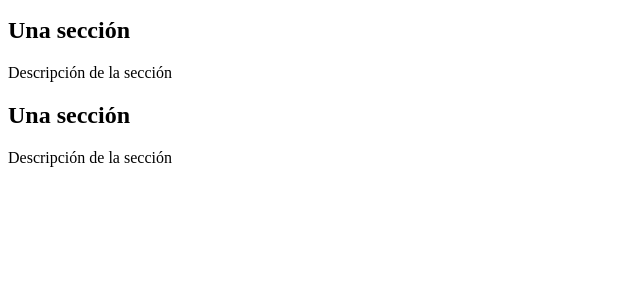
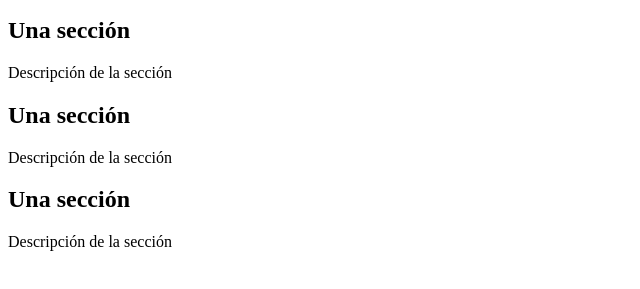
Before and after one commit to cosmincostea21/PruebaColaboracion2, a plain HTML site: page index.html in a window 1280 px wide. Shown: the part 101-390 px from the top of the page, without its empty margins (0-640 px from the left). Drawn offline with Linux system fonts and the light colour scheme.

Commit message:
modificacion1

```diff
--- a/index.html
+++ b/index.html
@@ -24,5 +24,10 @@
         <p>Descripción de la sección</p>
     </section>
 
+    <section>
+        <h2>Una sección</h2>
+        <p>Descripción de la sección</p>
+    </section>
+
 </body>
 </html>
```
